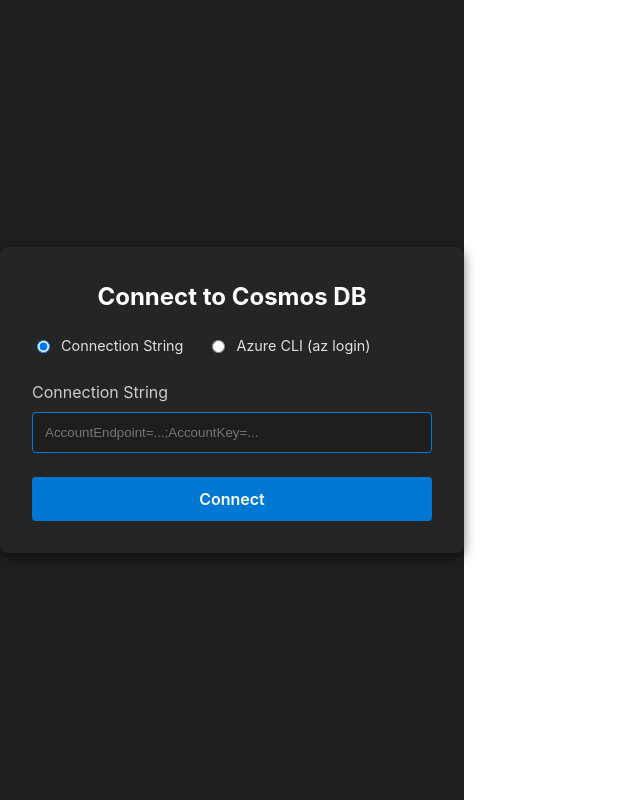
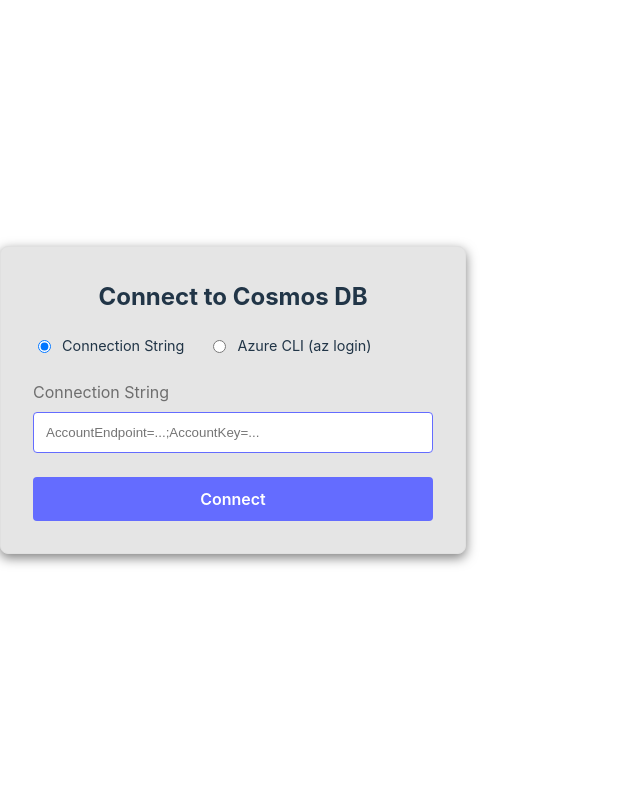
Before and after one commit to LosManos/Ushi-Suki-KoSumoso, a React (Vite) app: page / in a window 1280 px wide. Shown: the whole page, without its empty margins (0-640 px from the left). Built offline with nearby package versions, Linux system fonts and the light colour scheme.

Commit message:
feat:Dark & Light mode

```diff
--- a/src/App.tsx
+++ b/src/App.tsx
@@ -1,10 +1,11 @@
-import { useState, useEffect } from 'react';
+import { useState } from 'react';
 import { Layout } from './components/Layout';
 import { Sidebar } from './components/Sidebar';
 import { QueryEditor } from './components/QueryEditor';
 import { ResultsView } from './components/ResultsView';
 import { ConnectionForm } from './components/ConnectionForm';
 import { cosmos } from './services/cosmos';
+import { ThemeProvider } from './context/ThemeContext';
 
 function App() {
     const [isConnected, setIsConnected] = useState(false);
@@ -96,10 +97,15 @@
     };
 
     if (!isConnected) {
-        return <ConnectionForm onConnect={handleConnect} />;
+        return (
+            <ThemeProvider>
+                <ConnectionForm onConnect={handleConnect} />
+            </ThemeProvider>
+        );
     }
 
     return (
+        <ThemeProvider>
             <Layout
                 sidebar={
                     <Sidebar
@@ -123,6 +129,7 @@
                     </>
                 }
             />
+        </ThemeProvider>
     );
 }
 
--- a/src/components/ConnectionForm.css
+++ b/src/components/ConnectionForm.css
@@ -3,20 +3,21 @@
     justify-content: center;
     align-items: center;
     height: 100vh;
-    background-color: #1e1e1e;
+    background-color: var(--bg-primary);
 }
 
 .connection-form {
-    background-color: #252526;
+    background-color: var(--bg-tertiary);
     padding: 2rem;
     border-radius: 8px;
     width: 400px;
     box-shadow: 0 4px 12px rgba(0, 0, 0, 0.5);
+    border: 1px solid var(--border-color);
 }
 
 .connection-form h2 {
     margin-top: 0;
-    color: #fff;
+    color: var(--text-primary);
     text-align: center;
 }
 
@@ -27,33 +28,34 @@
 .form-group label {
     display: block;
     margin-bottom: 0.5rem;
-    color: #ccc;
+    color: var(--text-secondary);
 }
 
 .form-group input {
     width: 100%;
     padding: 0.75rem;
-    background-color: #1e1e1e;
-    border: 1px solid #333;
-    color: #fff;
+    background-color: var(--input-bg);
+    border: 1px solid var(--input-border);
+    color: var(--text-primary);
     border-radius: 4px;
     box-sizing: border-box;
 }
 
 .form-group input:focus {
     outline: none;
-    border-color: #0078d4;
+    border-color: var(--accent-color);
 }
 
 .error-message {
     color: #ff6b6b;
+    /* Keep this or add --error-color */
     margin-bottom: 1rem;
     font-size: 0.9rem;
 }
 
 button[type="submit"] {
     width: 100%;
-    background-color: #0078d4;
+    background-color: var(--accent-color);
     color: white;
     padding: 0.75rem;
     border: none;
@@ -79,18 +81,18 @@
     gap: 0.5rem;
     cursor: pointer;
     font-size: 0.9rem;
-    color: #e0e0e0;
+    color: var(--text-primary);
 }
 
 .help-text {
     display: block;
     margin-top: 0.5rem;
     font-size: 0.8rem;
-    color: #aaa;
+    color: var(--text-secondary);
 }
 
 .help-text code {
-    background: #333;
+    background: var(--bg-secondary);
     padding: 0.2rem 0.4rem;
     border-radius: 4px;
     font-family: monospace;
--- a/src/components/Layout.css
+++ b/src/components/Layout.css
@@ -2,14 +2,14 @@
     display: flex;
     height: 100vh;
     width: 100vw;
-    background-color: #1e1e1e;
-    color: #e0e0e0;
+    background-color: var(--bg-primary);
+    color: var(--text-primary);
 }
 
 .sidebar {
     width: 250px;
-    background-color: #252526;
-    border-right: 1px solid #333;
+    background-color: var(--bg-tertiary);
+    border-right: 1px solid var(--border-color);
     display: flex;
     flex-direction: column;
 }
@@ -19,5 +19,5 @@
     display: flex;
     flex-direction: column;
     overflow: hidden;
-    background-color: #1e1e1e;
+    background-color: var(--bg-primary);
 }
--- a/src/components/QueryEditor.tsx
+++ b/src/components/QueryEditor.tsx
@@ -60,7 +60,7 @@
             <div className="editor-toolbar">
                 <span className="tab active" title="Focus Query Editor (Cmd+2)">Query 1</span>
                 <div className="quick-lookup">
-                    <label title="Focus ID Lookup (Cmd+Shift+I)" style={{ color: '#ccc', fontSize: '0.8rem', marginRight: '0.5rem' }}>Get by Document Id:</label>
+                    <label title="Focus ID Lookup (Cmd+Shift+I)">Get by Document Id:</label>
                     <input
                         ref={quickIdInputRef}
                         type="text"
--- a/src/components/Sidebar.tsx
+++ b/src/components/Sidebar.tsx
@@ -1,4 +1,5 @@
 import React from 'react';
+import { useTheme } from '../context/ThemeContext';
 import './Sidebar.css';
 
 interface SidebarProps {
@@ -125,6 +126,8 @@
     }
   };
 
+  const { theme, setTheme } = useTheme();
+
   return (
     <div className="sidebar-content">
       <div className="sidebar-header">
@@ -161,6 +164,32 @@
           </div>
         ))}
       </nav>
+
+      <div className="sidebar-footer">
+        <div className="theme-switcher">
+          <button
+            className={theme === 'light' ? 'active' : ''}
+            onClick={() => setTheme('light')}
+            title="Light Mode"
+          >
+            ☀️
+          </button>
+          <button
+            className={theme === 'dark' ? 'active' : ''}
+            onClick={() => setTheme('dark')}
+            title="Dark Mode"
+          >
+            🌙
+          </button>
+          <button
+            className={theme === 'system' ? 'active' : ''}
+            onClick={() => setTheme('system')}
+            title="System Theme"
+          >
+            💻
+          </button>
+        </div>
+      </div>
     </div>
   );
 };
--- /dev/null
+++ b/src/context/ThemeContext.tsx
@@ -0,0 +1,75 @@
+import React, { createContext, useContext, useEffect, useState } from 'react';
+
+type Theme = 'light' | 'dark' | 'system';
+type ResolvedTheme = 'light' | 'dark';
+
+interface ThemeContextType {
+    theme: Theme;
+    resolvedTheme: ResolvedTheme;
+    setTheme: (theme: Theme) => void;
+}
+
+const ThemeContext = createContext<ThemeContextType | undefined>(undefined);
+
+export const ThemeProvider: React.FC<{ children: React.ReactNode }> = ({ children }) => {
+    // Initialize from localStorage or default to 'system'
+    const [theme, setThemeState] = useState<Theme>(() => {
+        const savedTheme = localStorage.getItem('theme');
+        return (savedTheme as Theme) || 'system';
+    });
+
+    const [resolvedTheme, setResolvedTheme] = useState<ResolvedTheme>('dark');
+
+    useEffect(() => {
+        const root = window.document.documentElement;
+
+        const applyTheme = () => {
+            let targetTheme: ResolvedTheme;
+
+            if (theme === 'system') {
+                const systemTheme = window.matchMedia('(prefers-color-scheme: dark)').matches
+                    ? 'dark'
+                    : 'light';
+                targetTheme = systemTheme;
+            } else {
+                targetTheme = theme;
+            }
+
+            root.classList.remove('light', 'dark');
+            root.classList.add(targetTheme);
+            setResolvedTheme(targetTheme);
+        };
+
+        applyTheme();
+
+        // Listen for system changes if mode is 'system'
+        const mediaQuery = window.matchMedia('(prefers-color-scheme: dark)');
+        const handleChange = () => {
+            if (theme === 'system') {
+                applyTheme();
+            }
+        };
+
+        mediaQuery.addEventListener('change', handleChange);
+        return () => mediaQuery.removeEventListener('change', handleChange);
+    }, [theme]);
+
+    const setTheme = (newTheme: Theme) => {
+        setThemeState(newTheme);
+        localStorage.setItem('theme', newTheme);
+    };
+
+    return (
+        <ThemeContext.Provider value={{ theme, resolvedTheme, setTheme }}>
+            {children}
+        </ThemeContext.Provider>
+    );
+};
+
+export const useTheme = () => {
+    const context = useContext(ThemeContext);
+    if (!context) {
+        throw new Error('useTheme must be used within a ThemeProvider');
+    }
+    return context;
+};
--- a/src/index.css
+++ b/src/index.css
@@ -3,14 +3,58 @@
   line-height: 1.5;
   font-weight: 400;
 
-  color-scheme: light dark;
-  color: rgba(255, 255, 255, 0.87);
-  background-color: #242424;
-
   font-synthesis: none;
   text-rendering: optimizeLegibility;
   -webkit-font-smoothing: antialiased;
   -moz-osx-font-smoothing: grayscale;
+
+  /* Default (Dark) Theme Variables */
+  --bg-primary: #242424;
+  --bg-secondary: #1a1a1a;
+  --bg-tertiary: #2a2a2a;
+  --text-primary: rgba(255, 255, 255, 0.87);
+  --text-secondary: rgba(255, 255, 255, 0.60);
+  --border-color: #333333;
+  --input-bg: #1a1a1a;
+  --input-border: #333333;
+  --button-hover-bg: #333;
+  --accent-color: #646cff;
+  --accent-hover: #535bf2;
+  --scrollbar-track: #1e1e1e;
+  --scrollbar-thumb: #444;
+  --scrollbar-thumb-hover: #555;
+
+  /* Syntax Highlighting Base Colors (Monokai-ish) */
+  --sh-comment: #75715e;
+  --sh-string: #e6db74;
+  --sh-keyword: #f92672;
+  --sh-number: #ae81ff;
+  --sh-function: #a6e22e;
+}
+
+:root.light {
+  /* Light Theme Variables */
+  --bg-primary: #ffffff;
+  --bg-secondary: #f3f3f3;
+  --bg-tertiary: #e5e5e5;
+  --text-primary: #213547;
+  --text-secondary: rgba(60, 60, 60, 0.70);
+  --border-color: #e0e0e0;
+  --input-bg: #ffffff;
+  --input-border: #cccccc;
+  --button-hover-bg: #e0e0e0;
+  --accent-color: #646cff;
+  --accent-hover: #535bf2;
+  --scrollbar-track: #f1f1f1;
+  --scrollbar-thumb: #c1c1c1;
+  --scrollbar-thumb-hover: #a8a8a8;
+
+  /* Syntax Highlighting Base Colors (Light compatible) */
+  --sh-comment: #708090;
+  --sh-string: #22863a;
+  --sh-keyword: #d73a49;
+  --sh-number: #005cc5;
+  --sh-function: #6f42c1;
 }
 
 body {
@@ -19,6 +63,9 @@
   place-items: center;
   min-width: 320px;
   min-height: 100vh;
+  background-color: var(--bg-primary);
+  color: var(--text-primary);
+  /* transition: background-color 0.3s, color 0.3s; */
 }
 
 h1 {
@@ -33,24 +80,38 @@
   font-size: 1em;
   font-weight: 500;
   font-family: inherit;
-  background-color: #1a1a1a;
+  background-color: var(--bg-secondary);
+  color: var(--text-primary);
   cursor: pointer;
-  transition: border-color 0.25s;
+  transition: border-color 0.25s, background-color 0.25s;
+  border: 1px solid var(--border-color);
 }
+
 button:hover {
-  border-color: #646cff;
+  border-color: var(--accent-color);
+  background-color: var(--button-hover-bg);
 }
+
 button:focus,
 button:focus-visible {
   outline: 4px auto -webkit-focus-ring-color;
 }
 
-@media (prefers-color-scheme: light) {
-  :root {
-    color: #213547;
-    background-color: #ffffff;
-  }
-  button {
-    background-color: #f9f9f9;
-  }
+/* Scrollbar styles */
+::-webkit-scrollbar {
+  width: 10px;
+  height: 10px;
 }
+
+::-webkit-scrollbar-track {
+  background: var(--scrollbar-track);
+}
+
+::-webkit-scrollbar-thumb {
+  background: var(--scrollbar-thumb);
+  border-radius: 5px;
+}
+
+::-webkit-scrollbar-thumb:hover {
+  background: var(--scrollbar-thumb-hover);
+}
```
Also changed, not shown: src/components/QueryEditor.css (+32 -23 lines), src/components/ResultsView.css (+17 -12 lines), src/components/ResultsView.tsx (+41 -18 lines), src/components/Sidebar.css (+34 -24 lines). Lines whose indentation alone changed are shown as unchanged.
